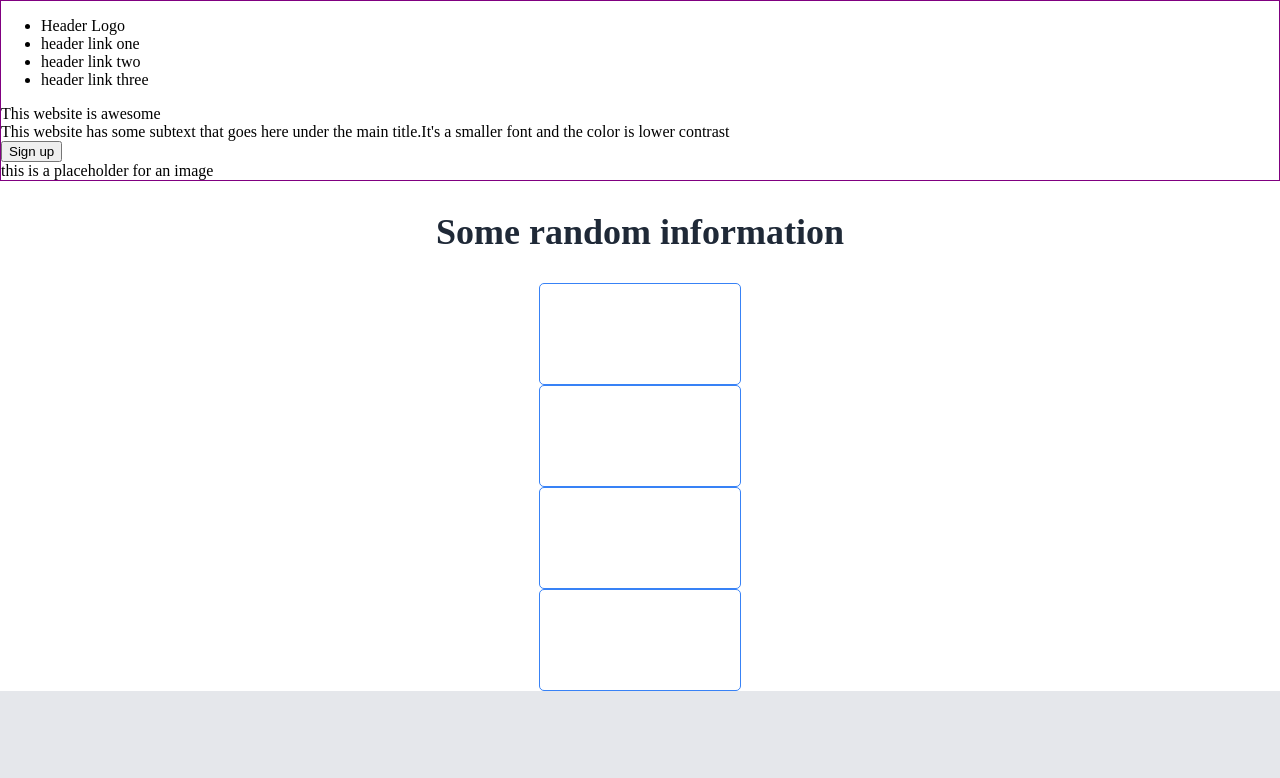
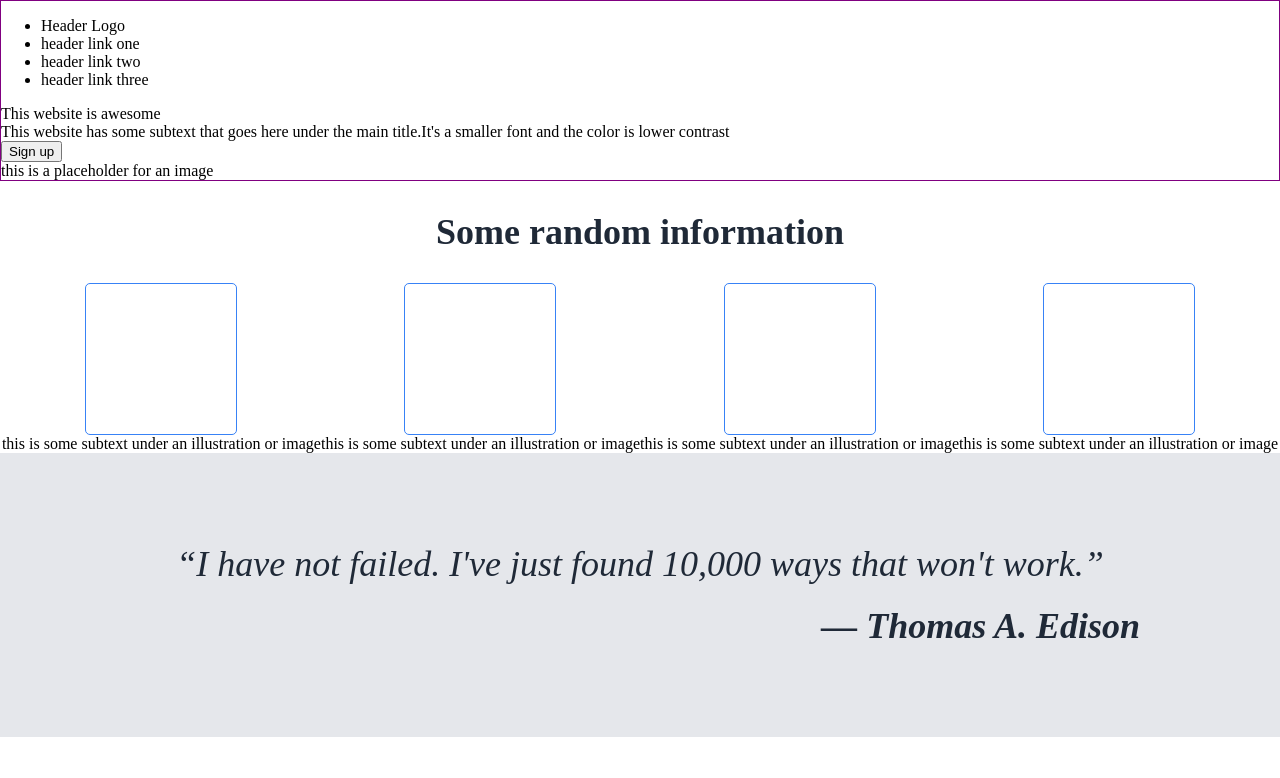
Before and after one commit to StathisKotanidis/odin-landing-page, a plain HTML site: page index.html in a window 1280 px wide. Shown: the top 778 px of the page. Drawn offline with Linux system fonts and the light colour scheme.

Commit message:
Some changes for the second section

```diff
--- a/index.html
+++ b/index.html
@@ -31,11 +31,34 @@
     </header>
 
     <section class="info">
+
         <h2>Some random information</h2>
-        <div class="box-image"></div>
-        <div class="box-image"></div>
-        <div class="box-image"></div>
-        <div class="box-image"></div>
+
+        <div class="box-images-container">
+
+            <div class="box-one">
+                <div class="box-image"></div>
+                <p>this is some subtext under an illustration or image</p>
+            </div>
+
+            <div class="box-two">
+                <div class="box-image"></div>
+                <p>this is some subtext under an illustration or image</p>
+            </div>
+
+            <div class="bpx-three">
+                <div class="box-image"></div>
+                <p>this is some subtext under an illustration or image</p>
+            </div>
+
+            <div class="box-four">
+                <div class="box-image"></div>
+                <p>this is some subtext under an illustration or image</p>
+            </div>
+
+
+
+
     </section>
 
     <section class="quote">
--- a/style.css
+++ b/style.css
@@ -11,20 +11,24 @@ body {
 header {
     border: 1px solid purple;
     flex: 2;
-
-
-
 }
 
 .info {
 
+    display: flex;
     flex: 1;
-    display: flex;
     flex-direction: column;
     justify-content: center;
     align-items: center;
 
 }
+
+.box-images-container {
+    display: flex;
+    text-align: center;
+
+}
+
 
 h2 {
 
@@ -33,11 +37,15 @@ h2 {
     color: #1F2937;
 }
 
+
+
 .box-image {
-    width: 200px;
-    height: 100px;
+
+    width: 150px;
+    height: 150px;
     border: 1px solid #3882F6;
     border-radius: 5px;
+    margin: 0px auto;
 
 }
 
```
